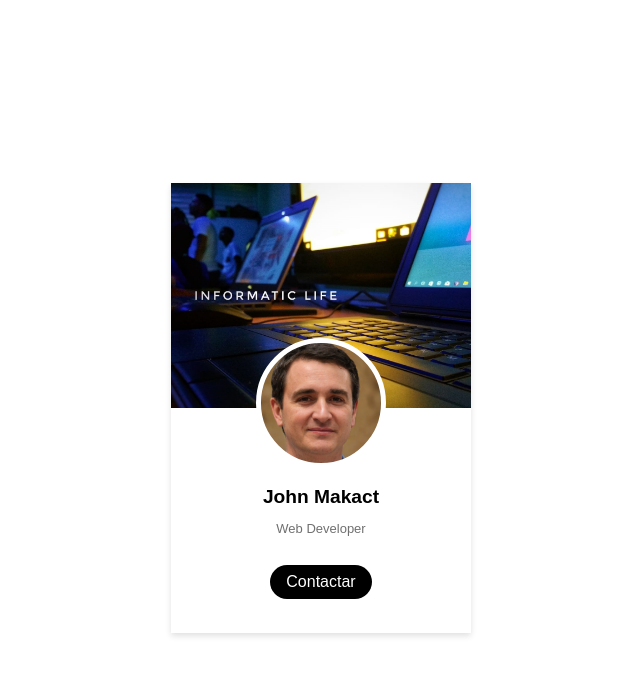
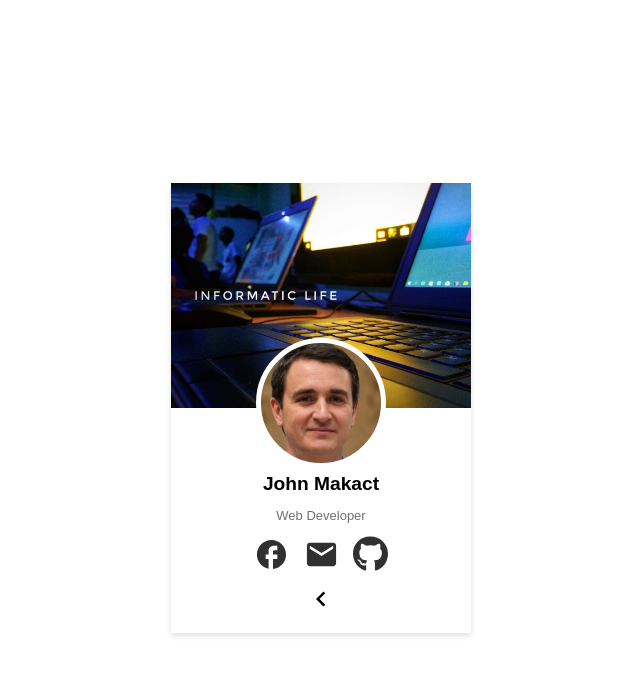
Before and after one commit to christopherjael/Profile-Card, a plain HTML site: page index.html in a window 1280 px wide. Both pictures are taken after a click on the button "Contactar". Shown: the whole page, without its empty margins (319-959 px from the left). Drawn offline with Linux system fonts and the light colour scheme.

Commit message:
Second Commit

```diff
--- a/index.html
+++ b/index.html
@@ -22,10 +22,29 @@
         <div class="card__user_info">
           <h1>John Makact</h1>
           <p>Web Developer</p>
-          <button>Contactar</button>
+          <button id="btn-hidden-social-network"><a href="#">Contactar</a></button>
+          <div class="social_network" id="social">
+            <a href="#"><img src="src/assets/icons/facebook-black-18dp.svg" alt="" width="35px"></a>
+            <a href="#"><img src="src/assets/icons/email-black-18dp.svg" alt="" width="35px"></a>
+            <a href="#"><img src="src/assets/icons/github-brands.svg" alt="" width="35px"></a>
+            <br>
+            <a href="#" id="btn-back"><img src="src/assets/icons/keyboard_arrow_left-black-18dp.svg" alt="" width="100%"></a>
+          </div>
         </div>
       </div>
 
   </div>
+
+  <script>
+    document.querySelector('#btn-hidden-social-network').addEventListener('click', () => {
+      document.querySelector('.social_network').style.display = 'block';
+      document.querySelector('#btn-hidden-social-network').style.display = 'none';
+    })
+
+    document.querySelector('#btn-back').addEventListener('click',() => {
+      document.querySelector('.social_network').style.display = 'none';
+      document.querySelector('#btn-hidden-social-network').style.display = 'inline';
+    })
+  </script>
   </body>
 </html>
--- a/src/css/main.css
+++ b/src/css/main.css
@@ -1,5 +1,10 @@
 body{
     font-family: Arial, Helvetica, sans-serif;
+}
+
+a{
+    text-decoration: none;
+    color: #ffffff;
 }
 
 .container{
@@ -7,6 +12,7 @@ body{
     justify-content: center;
     align-items: center;
     height: 100vh;
+
 }
 
 .card{
@@ -15,10 +21,6 @@ body{
     height: 450px;
     box-shadow: 0px 3px 6px rgba(0, 0, 0, 0.123);
     transition: transform .5s ease;
-}
-
-.card:hover{
-    transform: translate(-5px,-5px);
 }
 
 .card .card__background_image{
@@ -43,7 +45,7 @@ body{
 
 .card .card__user_info{
     position: relative;
-    top: -65px;
+    top: -78px;
     text-align: center;
 }
 
@@ -66,18 +68,49 @@ body{
     border-radius: 17px;
     background-color: black;
     color: #ffffff;
-    transition: background .5s ease;
+    transition: all .5s ease;
 }
 
 .card .card__user_info button:hover{
     padding: .5rem 1rem;
     margin-top: 1rem;
 
-    font-size: medium;
     border-style: none;
     border-radius: 17px;
+    font-size: medium;
     background-color: rgb(48, 48, 48);
     color: #ffffff;
     cursor: pointer;
+    transform: scale(1.1);
+}
 
+.social_network{
+    display: none;
+    transition: display .5 ease;
 }
+
+.social_network img{
+    margin: auto 5px;
+    transition: transform .5s ease;
+}
+
+.social_network img:hover{
+    transform: scale(1.2);
+}
+
+#btn-back{
+    margin-top: .2rem;
+    display: inline-flex;
+    justify-content: center;
+    align-items: center;
+    height: 40px;
+    width: 40px;
+    border-radius: 100%;
+
+    transition: all .5s ease;
+}
+
+#btn-back:hover{
+    transform: scale(1.2);
+    box-shadow: 0px 3px 6px rgba(0, 0, 0, 0.123);
+}
--- /dev/null
+++ b/src/js/main.js
@@ -0,0 +1,6 @@
+'use strict'
+
+document.querySelector('#btn-hidden-social-network').addEventListener('click', () => {
+    document.querySelector('.social_network').style.display = 'block';
+    document.querySelector('#btn-hidden-social-network').style.display = 'none';
+})
```
Also changed, not shown: src/assets/icons/email-black-18dp.svg (added), src/assets/icons/facebook-black-18dp.svg (added), src/assets/icons/github-brands.svg (added), src/assets/icons/keyboard_arrow_left-black-18dp.svg (added).
